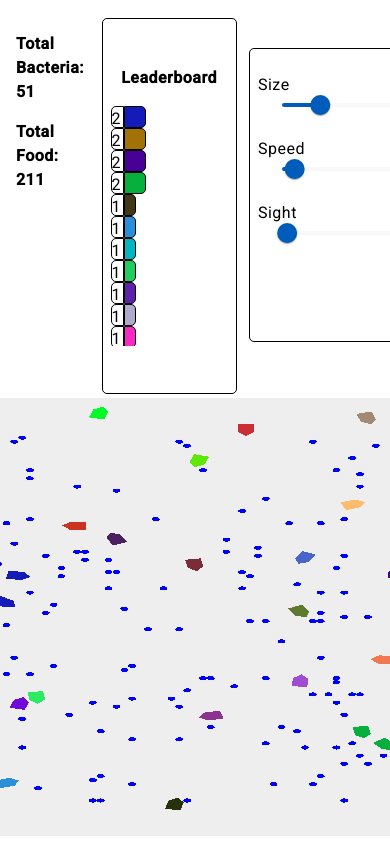
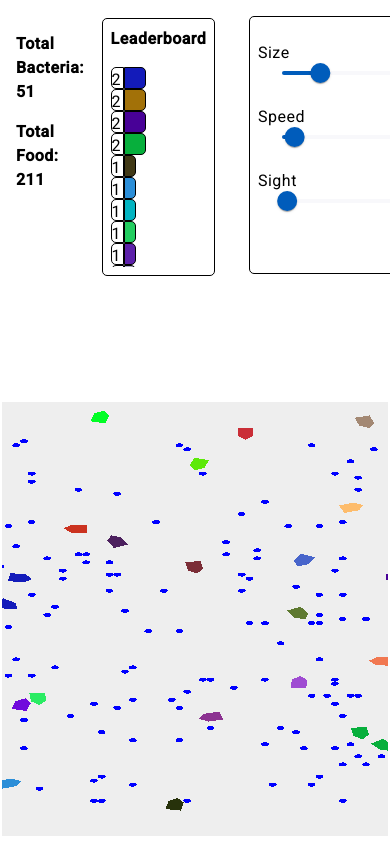
Before and after one commit to CameronSA/evolution-simulation, an Angular app: page / in a window 390 px wide. Built offline with nearby package versions, Linux system fonts and the light colour scheme.

Commit message:
fixed responsiveness

```diff
--- a/src/app/app.component.css
+++ b/src/app/app.component.css
@@ -3,7 +3,7 @@
   flex-direction: column;
   justify-content: center;
   align-items: center;
-  overflow: auto;
+  overflow: hidden;
 }
 
 .info-bar {
@@ -13,11 +13,14 @@
   padding: 1rem;
   width: 100%;
   height: 45%;
+  max-width: 100dvw;
+  max-height: 100dvh;
+  overflow: auto;
 }
 
 .canvas-container {
-  width: 100%;
-  height: calc(100% - 45%);
+  width: 99%;
+  height: calc(99% - 45%);
   justify-content: center;
   margin: 0.5rem;
 }
@@ -32,21 +35,57 @@
 }
 
 .sliders-container {
+  display: flex;
+  flex-direction: row;
   padding-top: 1rem;
-  margin: 2rem;
+  margin-left: 2rem;
   min-height: 15rem;
   overflow: auto;
   border: 1px solid black;
   border-radius: 5px;
   min-width: 28rem;
+  max-height: 15rem;
 }
 
-.sliders-container {
+.leaderboard-container {
+  display: flex;
+  flex-direction: column;
+  border: 1px solid black;
+  border-radius: 5px;
+  padding: 0.5rem;
+  margin: 0.1rem;
+  width: 100%;
+  max-height: 15rem;
+}
+
+.leaderboard-content {
+  max-height: 15rem;
+  overflow-y: auto;
+  width: 100%;
+}
+
+.leaderboard-item {
   display: flex;
   flex-direction: row;
+  justify-content: start;
+  align-items: center;
 }
 
-@media screen and (min-width: 768px) {
+.colour-count {
+  padding-right: 0.1rem;
+  border: 1px solid black;
+  border-top-left-radius: 5px;
+  border-bottom-left-radius: 5px;
+  height: 20px;
+}
+
+.colour-bar {
+  border: 1px solid black;
+  border-top-right-radius: 5px;
+  border-bottom-right-radius: 5px;
+}
+
+@media screen and (min-width: 1024px) {
   .container {
     flex-direction: row;
   }
@@ -58,8 +97,8 @@
   }
 
   .canvas-container {
-    width: calc(100% - 25%);
-    height: 100%;
+    width: calc(99% - 25%);
+    height: 99%;
   }
 
   .sliders-container {
@@ -67,6 +106,10 @@
     margin: 0;
     margin-top: 2rem;
     min-width: 0;
-    width: 100%;
+    width: calc(100% - 1rem);
+  }
+
+  .leaderboard-container {
+    width: calc(100% - 2rem);
   }
 }
--- a/src/app/app.component.html
+++ b/src/app/app.component.html
@@ -6,8 +6,22 @@
     </div>
 
     <div class="leaderboard-container">
-      <app-leaderboard [leaderboard]="leaderboard"></app-leaderboard>
+      <div class="header">Leaderboard</div>
+      <div class="leaderboard-content">
+        <div class="leaderboard-item" *ngFor="let item of leaderboard">
+          <div class="colour-count">{{ item.bacteria }}</div>
+          <div
+            class="colour-bar"
+            [ngStyle]="{
+              'background-color': item.colour,
+              width: 10 * item.bacteria + 'px',
+              height: '20px'
+            }"
+          ></div>
+        </div>
+      </div>
     </div>
+
     <div class="sliders-container">
       <div class="slider-chunk">
         <app-number-slider
--- a/src/app/app.component.ts
+++ b/src/app/app.component.ts
@@ -1,6 +1,5 @@
 import { CommonModule } from '@angular/common';
 import { Component, OnInit } from '@angular/core';
-import { LeaderboardComponent } from './components/leaderboard/leaderboard.component';
 import { NumberSliderComponent } from './components/number-slider/number-slider.component';
 import { Bacterium } from './three/bacterium';
 import { Food } from './three/food';
@@ -9,7 +8,7 @@ import { Simulation } from './three/simulation';
 @Component({
   selector: 'app-root',
   standalone: true,
-  imports: [CommonModule, LeaderboardComponent, NumberSliderComponent],
+  imports: [CommonModule, NumberSliderComponent],
   templateUrl: './app.component.html',
   styleUrl: './app.component.css',
 })
--- a/src/app/components/leaderboard/leaderboard.component.css
+++ /dev/null
@@ -1,41 +0,0 @@
-.container {
-  display: flex;
-  flex-direction: column;
-  border: 1px solid black;
-  border-radius: 5px;
-  padding: 0.5rem;
-  margin: 0.1rem;
-  width: 100%;
-}
-
-.leaderboard-content {
-  max-height: 15rem;
-  overflow-y: auto;
-  width: 100%;
-}
-
-.leaderboard-item {
-  display: flex;
-  flex-direction: row;
-  justify-content: start;
-  align-items: center;
-}
-
-.colour-count {
-  padding-right: 0.1rem;
-  border: 1px solid black;
-  border-top-left-radius: 5px;
-  border-bottom-left-radius: 5px;
-  height: 20px;
-}
-
-.colour-bar {
-  border: 1px solid black;
-  border-top-right-radius: 5px;
-  border-bottom-right-radius: 5px;
-}
-
-.header {
-  padding-bottom: 1rem;
-  font-weight: bold;
-}
--- a/src/app/components/leaderboard/leaderboard.component.html
+++ /dev/null
@@ -1,16 +0,0 @@
-<div class="container">
-  <div class="header">Leaderboard</div>
-  <div class="leaderboard-content">
-    <div class="leaderboard-item" *ngFor="let item of leaderboard">
-      <div class="colour-count">{{ item.bacteria }}</div>
-      <div
-        class="colour-bar"
-        [ngStyle]="{
-          'background-color': item.colour,
-          width: 10 * item.bacteria + 'px',
-          height: '20px'
-        }"
-      ></div>
-    </div>
-  </div>
-</div>
--- a/src/app/components/leaderboard/leaderboard.component.ts
+++ /dev/null
@@ -1,14 +0,0 @@
-import { CommonModule } from '@angular/common';
-import { ChangeDetectionStrategy, Component, Input } from '@angular/core';
-
-@Component({
-  selector: 'app-leaderboard',
-  standalone: true,
-  imports: [CommonModule],
-  templateUrl: './leaderboard.component.html',
-  styleUrl: './leaderboard.component.css',
-  changeDetection: ChangeDetectionStrategy.OnPush,
-})
-export class LeaderboardComponent {
-  @Input() leaderboard: { colour: string; bacteria: number }[] = [];
-}
```
